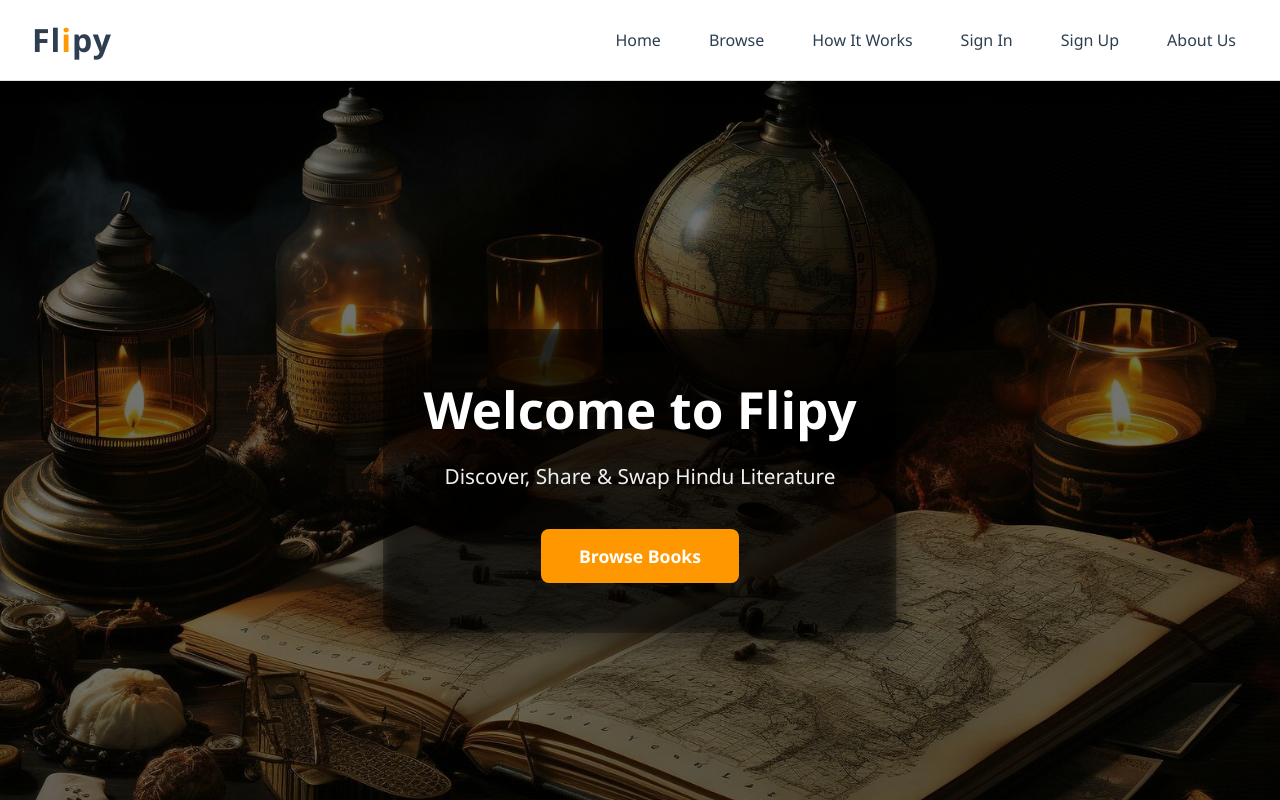
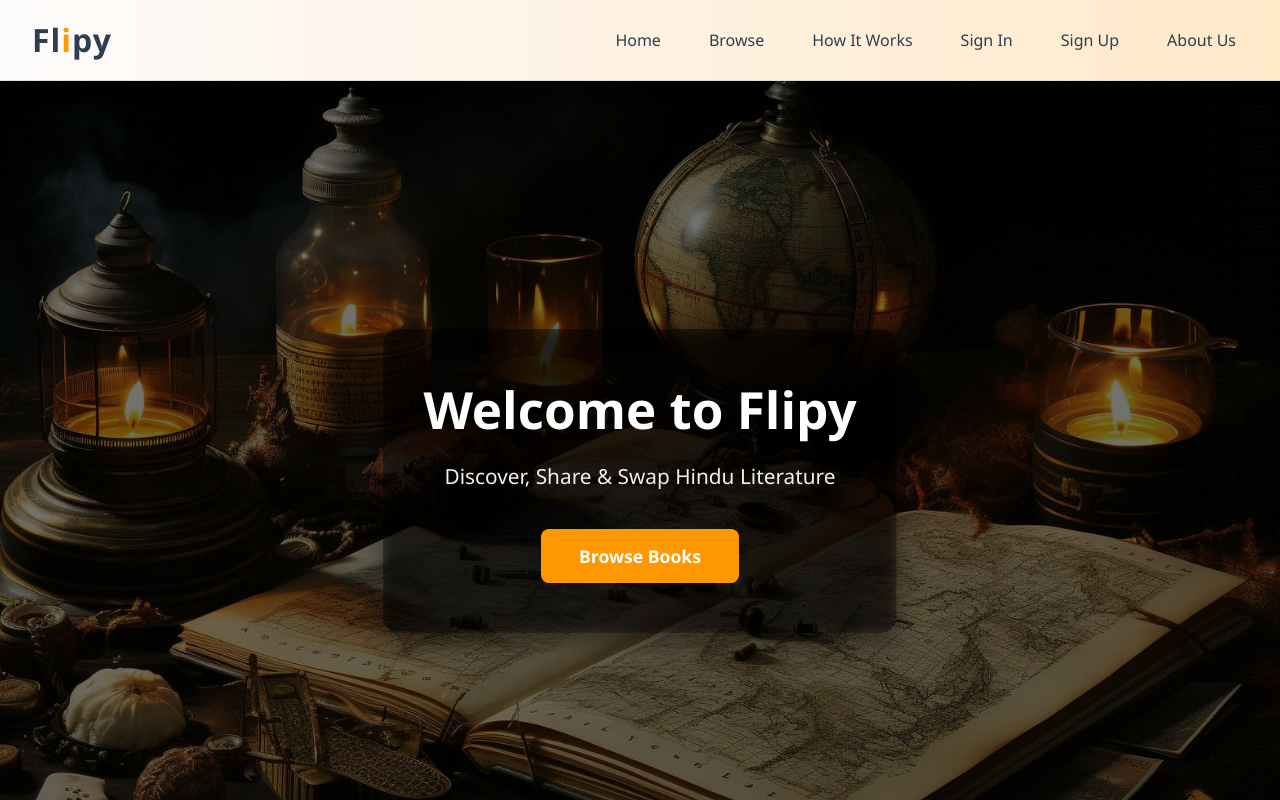
Before and after one commit to het0305/flipy, a React (Create React App) app in the folder frontend/: page / in a window 1280 px wide. Shown: the top 800 px of the page. Built offline with nearby package versions, Linux system fonts and the light colour scheme.

Commit message:
version 2

```diff
--- a/frontend/src/App.css
+++ b/frontend/src/App.css
@@ -13,6 +13,7 @@ body {
   align-items: center;
   justify-content: space-between;
   padding: 16px 32px;
+   background: linear-gradient(to right, #fdfbfb,#ffe9c9);
   background-color: #ffffff;
   box-shadow: 0 4px 20px rgba(0, 0, 0, 0.08);
   position: sticky;
```
